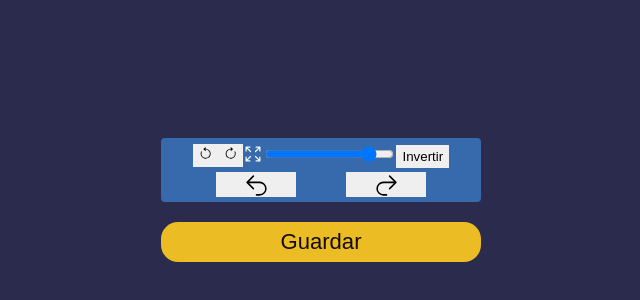
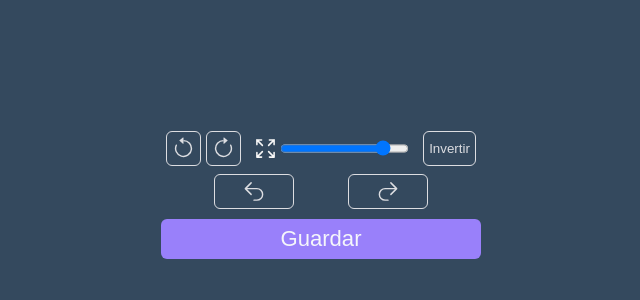
Before and after one commit to kembadev/react-practice-projects, a React (Vite) app in the folder basic-image-modifier/: page / in a window 1280 px wide. Shown: the part 288-588 px from the top of the page, without its empty margins (319-959 px from the left). Built offline with nearby package versions, Linux system fonts and the light colour scheme.

Commit message:
changed some styles

```diff
--- a/basic-image-modifier/src/App.css
+++ b/basic-image-modifier/src/App.css
@@ -1,7 +1,7 @@
 :root {
-    --radius: 17px;
-    --highlightColor: #ebbc23;
-    --contrastColor: #140b0a;
+    --radius: 6px;
+    --highlightColor: #9980FA;
+    --contrastColor: #f5f6fa;
     --blue: #366aad;
 }
 
@@ -24,33 +24,46 @@ main {
     min-width: 320px;
     display: flex;
     flex-direction: column;
-    gap: 20px;
+    gap: 10px;
 }
 
 main button {
-    border: none;
+    display: grid;
+    align-items: center;
+    border: 1px solid #dcdde1;
     outline: none;
+    border-radius: var(--radius);
+    background-color: transparent;
+    color: #dcdde1;
+    padding: 5px;
     cursor: pointer;
+}
+
+main button>svg {
+    width: 100%;
+    height: 100%;
 }
 
 .utilitiesContainer {
     display: flex;
     flex-direction: column;
-    gap: 6px;
-    background-color: var(--blue);
+    gap: 8px;
     border-radius: 4px;
-    padding: 5px;
+}
+
+.utilitiesContainer>* {
+    max-height: 35px;
 }
 
 .mainControls {
-    max-height: 40px;
     display: grid;
     grid-template-columns: repeat(3, auto);
     place-content: center;
+    gap: 12px;
 }
 
 .mainControls>* {
-    max-height: inherit;
+    height: 35px;
 }
 
 .utility-rotate,
@@ -59,6 +72,16 @@ main button {
     &>* {
         height: 100%;
     }
+}
+
+.utility-rotate {
+    display: flex;
+    flex-direction: row;
+    gap: 5px;
+}
+
+.utility-rotate>* {
+    aspect-ratio: 1;
 }
 
 .utility-scale,
@@ -78,7 +101,7 @@ main button {
 
 .utility-scale span,
 .utility-scale span>svg {
-    width: 20px;
+    width: 25px;
 }
 
 .restoreActions {
@@ -88,7 +111,7 @@ main button {
 }
 
 .restoreActions button {
-    max-height: 25px;
+    max-height: inherit;
     width: 80px;
 }
 
@@ -100,6 +123,7 @@ main button {
     height: 40px;
     background-color: var(--highlightColor);
     color: var(--contrastColor);
+    border: none;
     border-radius: var(--radius);
     font-size: 1.3em;
 }
--- a/basic-image-modifier/src/index.css
+++ b/basic-image-modifier/src/index.css
@@ -1,5 +1,5 @@
 :root {
-    --darkMain: #2b2b4e;
+    --darkMain: #34495e;
     --textMain: #f7f7f7;
 }
 
```
